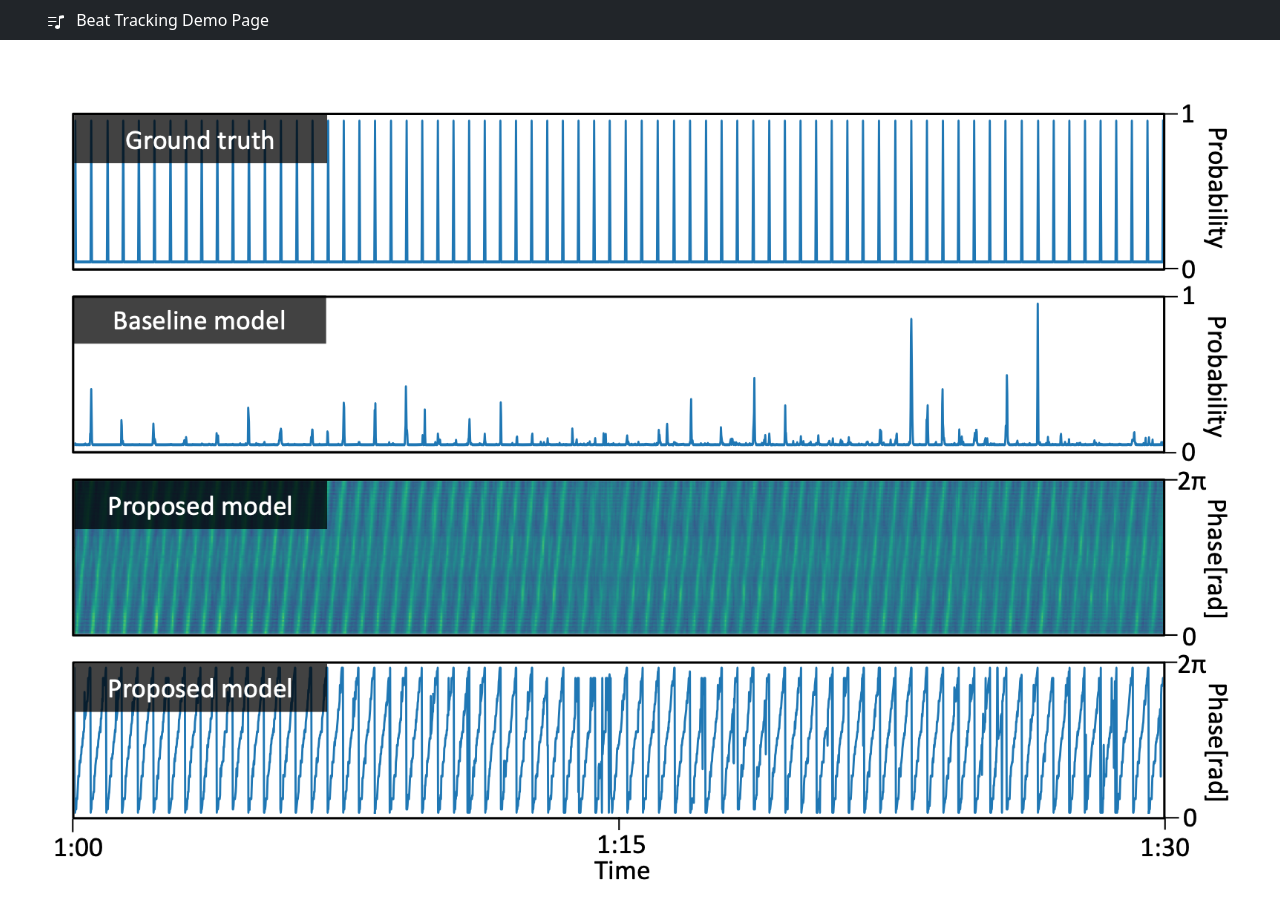
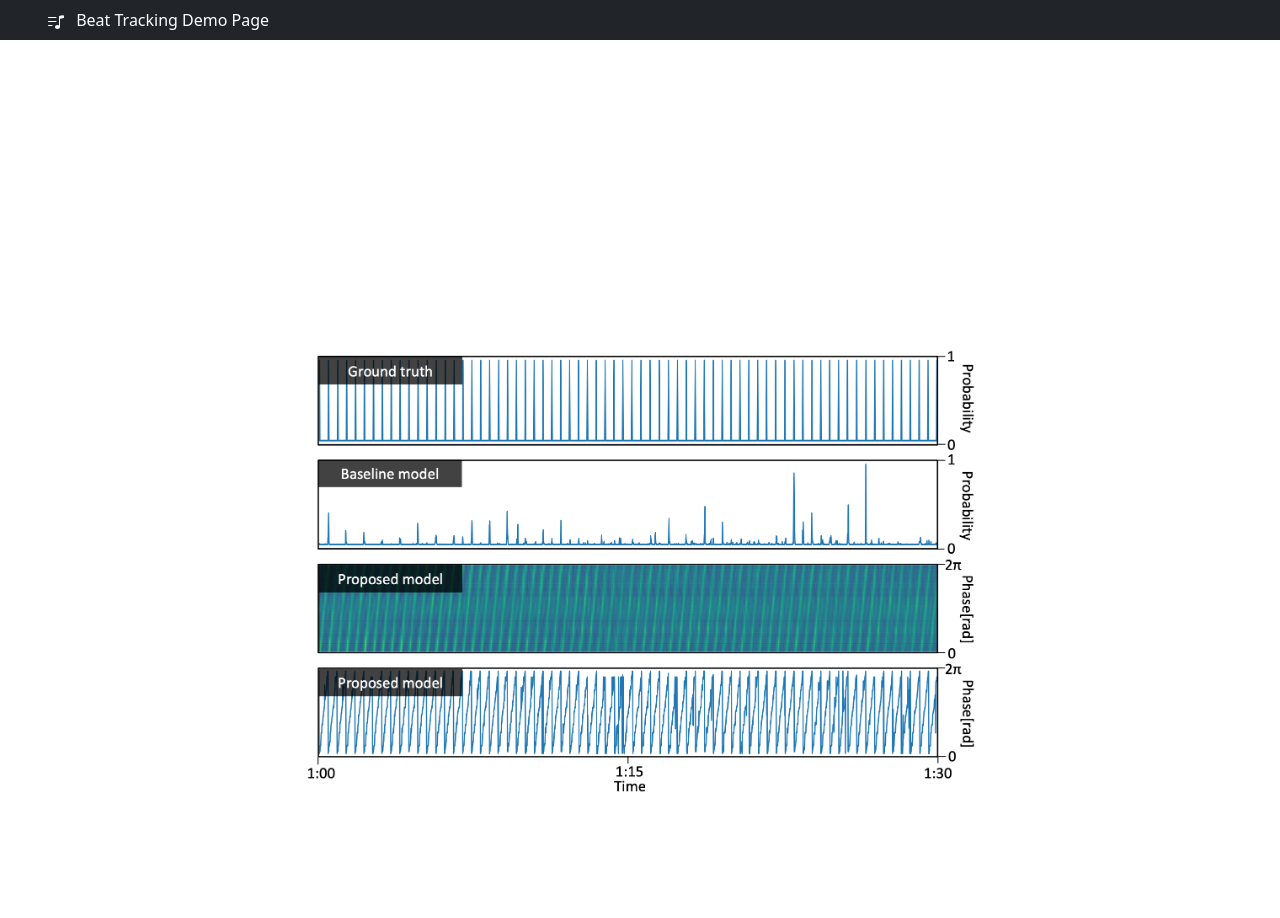
Before and after one commit to phase2bdbt/phase2bdbt.github.io, a plain HTML site: page index.html in a window 1280 px wide. Drawn offline with nearby package versions, Linux system fonts and the light colour scheme.

Commit message:
Update index.html

```diff
--- a/index.html
+++ b/index.html
@@ -27,7 +27,7 @@
 	</nav>
 </header>
 <main>
-	<div class="p-5">
+	<div class="p-5" style="margin:20%">
 		<img src="./images/demo.png" class="img-fluid" alt="du" title="prediction result">
 	</div>
 </main>
```
